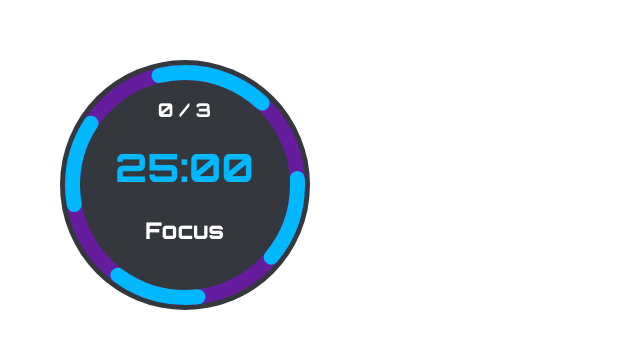
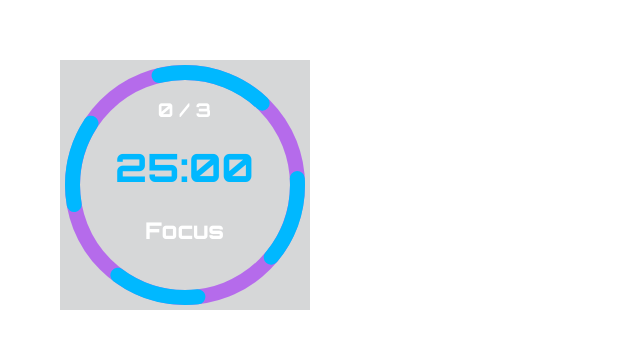
Before and after one commit to PilarCha/Vue-Pomodoro, a Vue app: page / in a window 1280 px wide. Shown: the part 215-564 px from the top of the page, without its empty margins (0-640 px from the left). Built offline with nearby package versions, Linux system fonts and the light colour scheme.

Commit message:
background color now opaque for beautiful background apps running

```diff
--- a/src/assets/styles/timer.css
+++ b/src/assets/styles/timer.css
@@ -27,8 +27,7 @@ body {
   position: relative;
   width: 250px;
   height: 250px;
-  border-radius: 125px;
-  background-color: #34383d;
+  background: rgba(52, 56, 61,.2);
 }
 
 .base-timer__svg {
```
